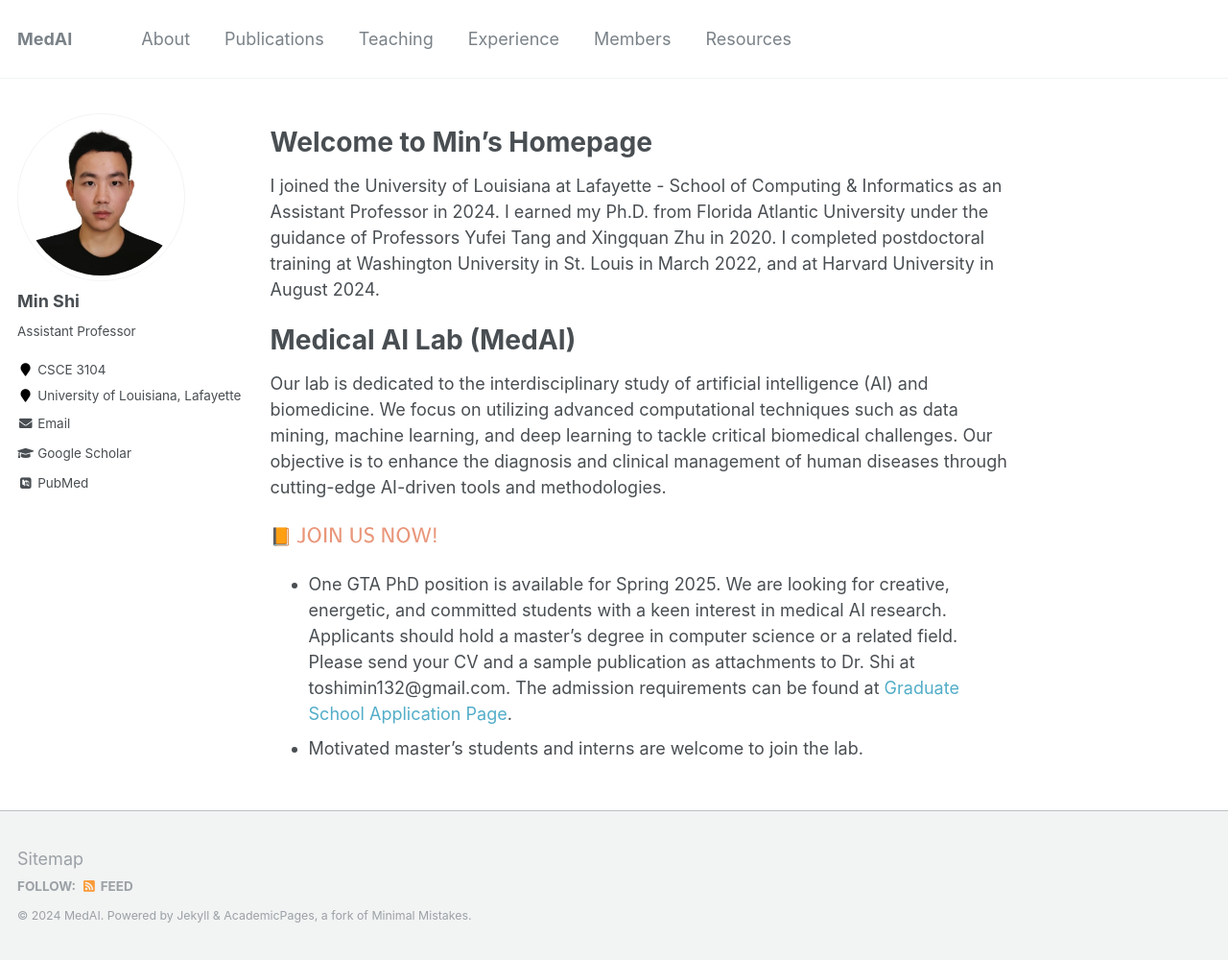
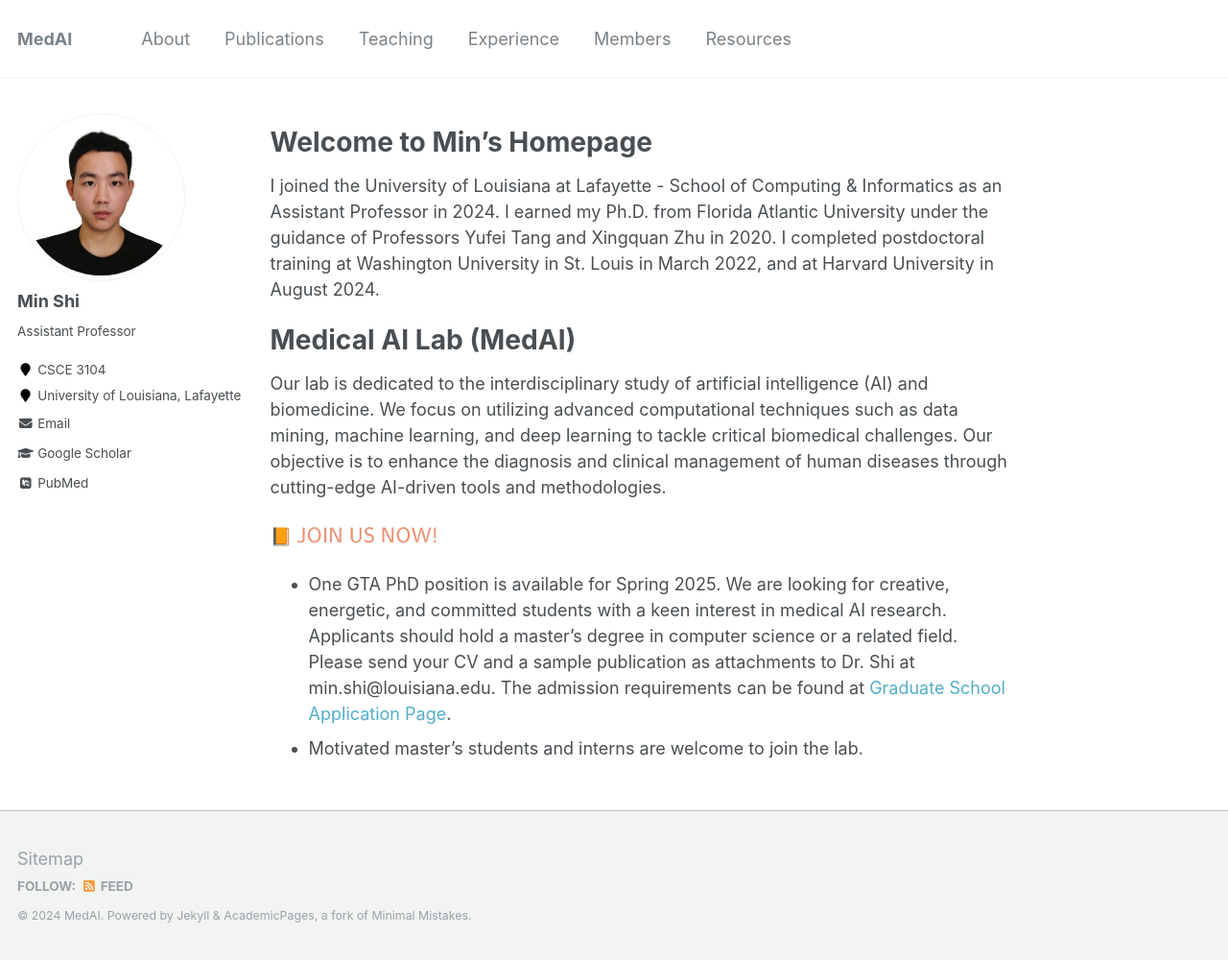
Before and after one commit to shiminxst/shiminxst.github.io, a Jekyll site: the page built from _pages/about.md, in a window 1280 px wide and 1000 px high. Shown: the whole window at 96% size. Built offline with Jekyll 4.4.1, drawn with Linux system fonts in a browser that asks for light colours; some web fonts are replaced; formulas are drawn with MathJax 3.

Commit message:
Update about.md

```diff
--- a/_pages/about.md
+++ b/_pages/about.md
@@ -14,7 +14,7 @@
 
 
 &#x1F4D9; $\color{DarkSalmon}{\textsf{JOIN US NOW!}}$
-- One GTA PhD position is available for Spring 2025. We are looking for creative, energetic, and committed students with a keen interest in medical AI research. Applicants should hold a master's degree in computer science or a related field. Please send your CV and a sample publication as attachments to Dr. Shi at toshimin132@gmail.com. The admission requirements can be found at <a href="https://louisiana.edu/graduateschool/admissions/admissions-requirements" style="text-decoration: none;" target="_blank">Graduate School Application Page</a>.
+- One GTA PhD position is available for Spring 2025. We are looking for creative, energetic, and committed students with a keen interest in medical AI research. Applicants should hold a master's degree in computer science or a related field. Please send your CV and a sample publication as attachments to Dr. Shi at min.shi@louisiana.edu. The admission requirements can be found at <a href="https://louisiana.edu/graduateschool/admissions/admissions-requirements" style="text-decoration: none;" target="_blank">Graduate School Application Page</a>.
 - Motivated master's students and interns are welcome to join the lab.
 
 
```
